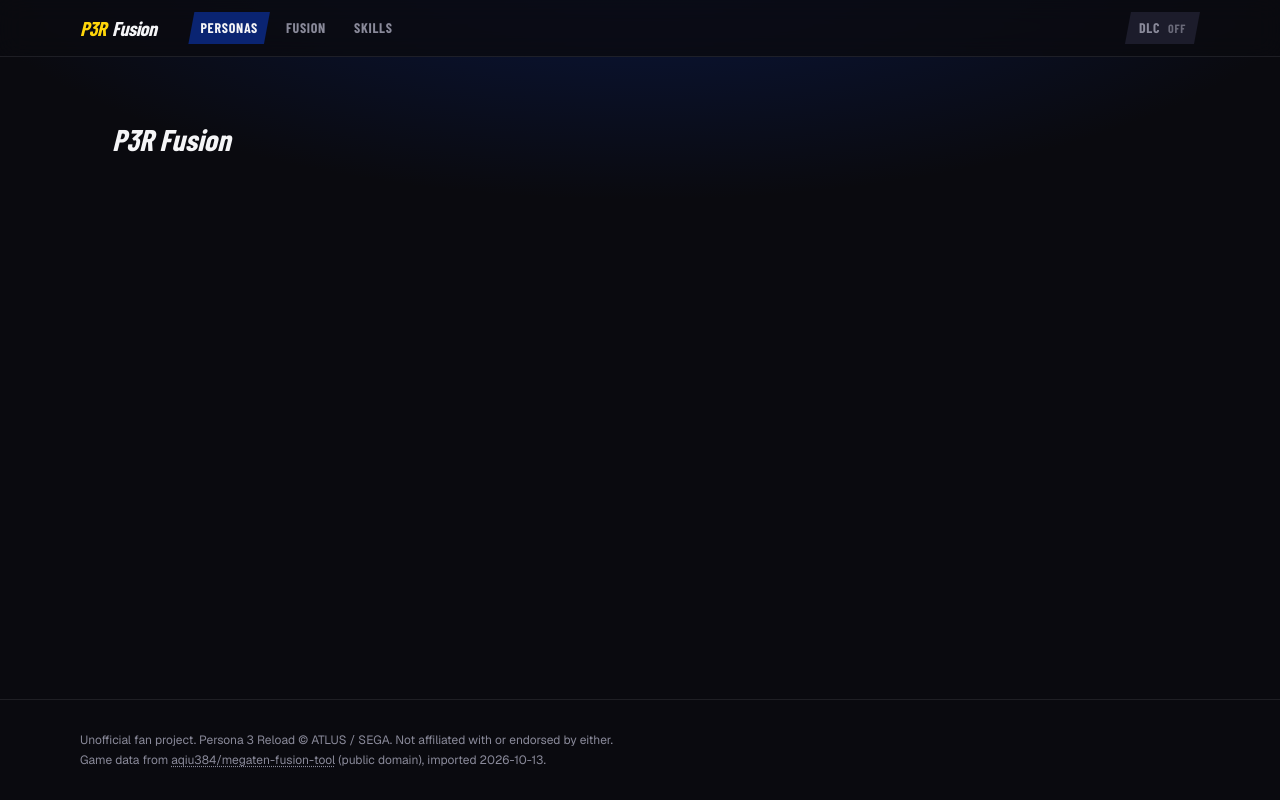
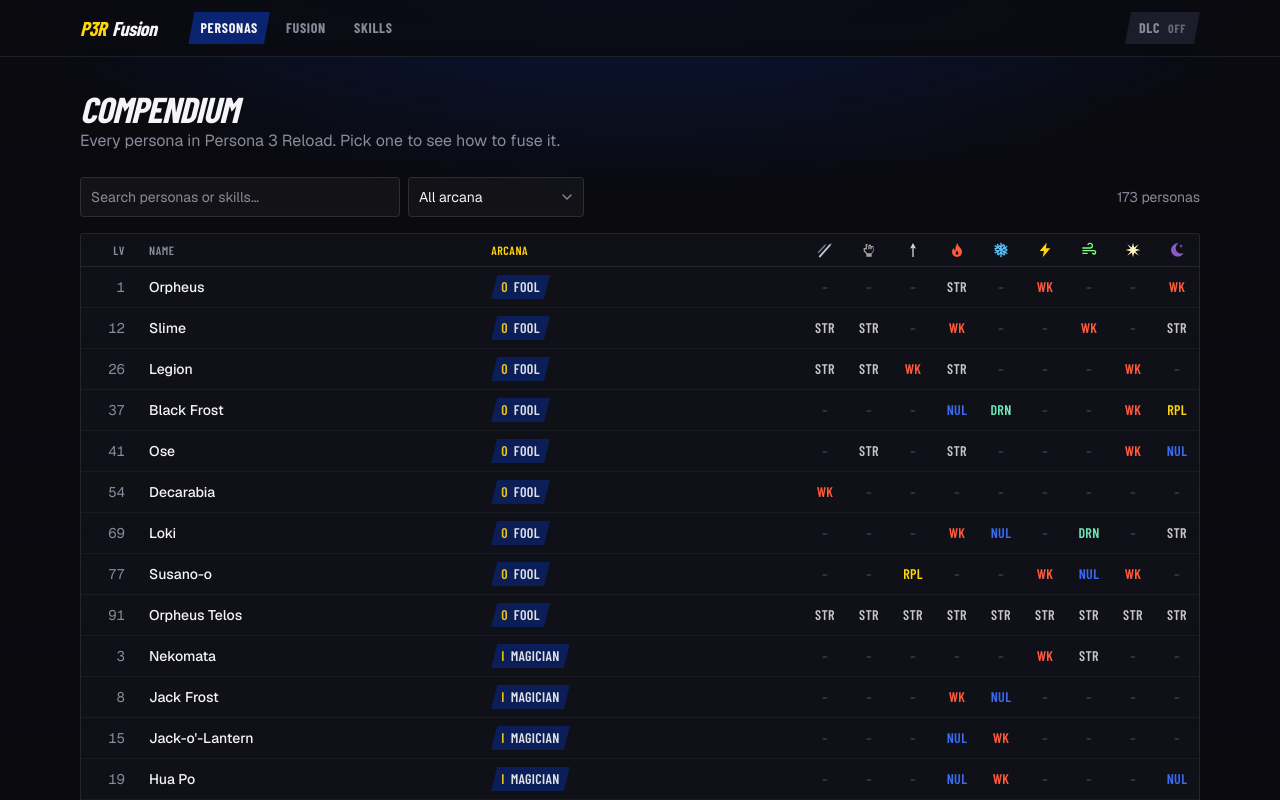
Before and after one commit to M4c-beth/persona3_fusion, a Next.js app: page / in a window 1280 px wide. Shown: the top 800 px of the page. Built offline with nearby package versions, Linux system fonts and the light colour scheme; a web font is replaced by a local one.

Commit message:
Add persona compendium list

```diff
--- a/src/app/page.tsx
+++ b/src/app/page.tsx
@@ -1,3 +1,13 @@
-export default function Home() {
-  return <main className="p-8 font-heading text-3xl font-bold italic">P3R Fusion</main>;
+import { PersonaTable } from "@/components/features/PersonaTable";
+
+export default function PersonasPage() {
+  return (
+    <div className="space-y-6">
+      <header>
+        <h1 className="font-heading text-4xl font-extrabold uppercase italic tracking-tight">Compendium</h1>
+        <p className="text-muted-foreground">Every persona in Persona 3 Reload. Pick one to see how to fuse it.</p>
+      </header>
+      <PersonaTable />
+    </div>
+  );
 }
--- /dev/null
+++ b/src/components/features/AffinityCell.tsx
@@ -0,0 +1,20 @@
+import type { Affinity } from "@/types/game";
+import { AFFINITY_LABEL, AFFINITY_SHORT } from "@/lib/game/labels";
+import { cn } from "@/lib/utils";
+
+const TONE: Record<Affinity, string> = {
+  weak: "text-[var(--elem-fire)] font-semibold",
+  normal: "text-muted-foreground/40",
+  resist: "text-foreground/80",
+  null: "text-p3r-blue-light font-semibold",
+  repel: "text-p3r-yellow font-semibold",
+  absorb: "text-[var(--elem-recovery)] font-semibold",
+};
+
+export function AffinityCell({ affinity, className }: { affinity: Affinity; className?: string }) {
+  return (
+    <span className={cn("font-heading text-sm uppercase tracking-wide", TONE[affinity], className)} title={AFFINITY_LABEL[affinity]}>
+      {AFFINITY_SHORT[affinity]}
+    </span>
+  );
+}
--- /dev/null
+++ b/src/components/features/ArcanaSelect.tsx
@@ -0,0 +1,28 @@
+"use client";
+
+import { Select, SelectContent, SelectItem, SelectTrigger, SelectValue } from "@/components/ui/select";
+import { ARCANA, type Arcana } from "@/types/game";
+
+const ALL = "all";
+const ITEMS = [{ value: ALL, label: "All arcana" }, ...ARCANA.map((a) => ({ value: a, label: a }))];
+
+export function ArcanaSelect({ value, onChange }: { value: Arcana | null; onChange: (arcana: Arcana | null) => void }) {
+  return (
+    <Select
+      items={ITEMS}
+      value={value ?? ALL}
+      onValueChange={(v) => onChange(v === ALL || v === null ? null : (v as Arcana))}
+    >
+      <SelectTrigger className="h-10 w-full data-[size=default]:h-10 sm:w-44" aria-label="Filter by arcana">
+        <SelectValue />
+      </SelectTrigger>
+      <SelectContent alignItemWithTrigger={false} className="max-h-80">
+        {ITEMS.map((item) => (
+          <SelectItem key={item.value} value={item.value}>
+            {item.label}
+          </SelectItem>
+        ))}
+      </SelectContent>
+    </Select>
+  );
+}
--- /dev/null
+++ b/src/components/features/PersonaTable.tsx
@@ -0,0 +1,111 @@
+"use client";
+
+import Link from "next/link";
+import { useMemo, useState } from "react";
+import { ArcanaBadge } from "@/components/icons/ArcanaBadge";
+import { ElementIcon } from "@/components/icons/ElementIcon";
+import { Input } from "@/components/ui/input";
+import { PERSONAS } from "@/lib/game/data";
+import { isAvailable } from "@/lib/game/fusion";
+import { cn } from "@/lib/utils";
+import { ARCANA, ELEMENTS, type Arcana, type Persona } from "@/types/game";
+import { AffinityCell } from "./AffinityCell";
+import { ArcanaSelect } from "./ArcanaSelect";
+import { useDlc } from "./DlcProvider";
+
+type SortKey = "arcana" | "level" | "name";
+
+const compare: Record<SortKey, (a: Persona, b: Persona) => number> = {
+  arcana: (a, b) => ARCANA.indexOf(a.arcana) - ARCANA.indexOf(b.arcana) || a.level - b.level,
+  level: (a, b) => a.level - b.level || a.name.localeCompare(b.name),
+  name: (a, b) => a.name.localeCompare(b.name),
+};
+
+export function PersonaTable() {
+  const { enabled } = useDlc();
+  const [query, setQuery] = useState("");
+  const [arcana, setArcana] = useState<Arcana | null>(null);
+  const [sort, setSort] = useState<SortKey>("arcana");
+
+  const rows = useMemo(() => {
+    const q = query.trim().toLowerCase();
+    return PERSONAS.filter(
+      (p) =>
+        isAvailable(p, enabled) &&
+        (!arcana || p.arcana === arcana) &&
+        (!q || p.name.toLowerCase().includes(q) || p.skills.some((s) => s.name.toLowerCase().includes(q))),
+    ).sort(compare[sort]);
+  }, [query, arcana, sort, enabled]);
+
+  const header = (key: SortKey, label: string, className?: string) => (
+    <th className={cn("px-3 py-2 font-medium", className)} aria-sort={sort === key ? "ascending" : undefined}>
+      <button
+        type="button"
+        onClick={() => setSort(key)}
+        className={cn("uppercase tracking-wider hover:text-foreground", sort === key && "text-p3r-yellow")}
+      >
+        {label}
+      </button>
+    </th>
+  );
+
+  return (
+    <div className="space-y-4">
+      <div className="flex flex-col gap-2 sm:flex-row">
+        <Input
+          type="search"
+          value={query}
+          maxLength={40}
+          onChange={(e) => setQuery(e.target.value)}
+          placeholder="Search personas or skills…"
+          aria-label="Search personas or skills"
+          className="h-10 sm:max-w-xs"
+        />
+        <ArcanaSelect value={arcana} onChange={setArcana} />
+        <p className="text-sm text-muted-foreground sm:ml-auto sm:self-center" aria-live="polite">
+          {rows.length} personas
+        </p>
+      </div>
+
+      <div className="overflow-hidden rounded-md border bg-card/60">
+        <table className="w-full text-sm">
+          <thead className="border-b text-left font-heading text-xs text-muted-foreground">
+            <tr>
+              {header("level", "Lv", "w-14 text-right")}
+              {header("name", "Name")}
+              {header("arcana", "Arcana", "hidden sm:table-cell")}
+              {ELEMENTS.map((el) => (
+                <th key={el} className="hidden w-11 py-2 text-center lg:table-cell">
+                  <ElementIcon type={el} className="mx-auto" />
+                </th>
+              ))}
+            </tr>
+          </thead>
+          <tbody>
+            {rows.map((p) => (
+              <tr key={p.name} className="group border-b border-border/50 last:border-0 hover:bg-accent/40">
+                <td className="px-3 py-2 text-right font-mono tabular-nums text-muted-foreground">{p.level}</td>
+                <td className="px-3 py-2">
+                  <Link href={`/persona/${p.slug}/`} className="font-medium group-hover:text-p3r-yellow">
+                    {p.name}
+                  </Link>
+                  {p.dlc ? <span className="ml-2 text-[10px] font-bold tracking-wider text-p3r-gold">DLC</span> : null}
+                  <span className="mt-0.5 block text-xs text-muted-foreground sm:hidden">{p.arcana}</span>
+                </td>
+                <td className="hidden px-3 py-2 sm:table-cell">
+                  <ArcanaBadge arcana={p.arcana} />
+                </td>
+                {ELEMENTS.map((el) => (
+                  <td key={el} className="hidden py-2 text-center lg:table-cell">
+                    <AffinityCell affinity={p.affinities[el]} />
+                  </td>
+                ))}
+              </tr>
+            ))}
+          </tbody>
+        </table>
+        {rows.length === 0 ? <p className="p-8 text-center text-muted-foreground">No personas match.</p> : null}
+      </div>
+    </div>
+  );
+}
```
